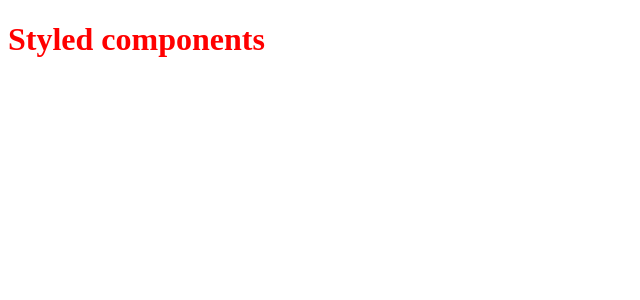
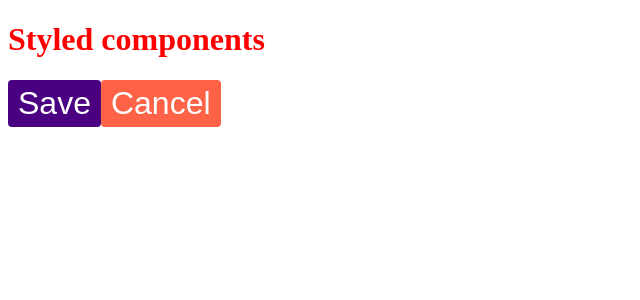
Before and after one commit to EvgenyMinin/styledComponents, a React (Create React App) app: page / in a window 1280 px wide. Shown: the top 300 px of the page, without its empty margins (0-640 px from the left). Built offline with nearby package versions, Linux system fonts and the light colour scheme.

Commit message:
feature props in styled components

```diff
--- a/src/components/App.jsx
+++ b/src/components/App.jsx
@@ -6,13 +6,25 @@
     color: red;
 `;
 
+const Button = styled.button`
+    color: white;
+    font-size: 2rem;
+    padding: 5px 10px;
+    border-radius: 4px;
+    border: none;
+    cursor: pointer;
+    background: ${ ({type}) => type === 'cancel' ? 'tomato' : 'indigo' }
+`;
+
 class App extends Component {
     state = {  }
     render() {
         return (
-            <Heading>
-                Styled components
-            </Heading>
+            <>
+                <Heading> Styled components</Heading>
+                <Button>Save</Button>
+                <Button type='cancel'>Cancel</Button>
+            </>
         );
     }
 }
```
